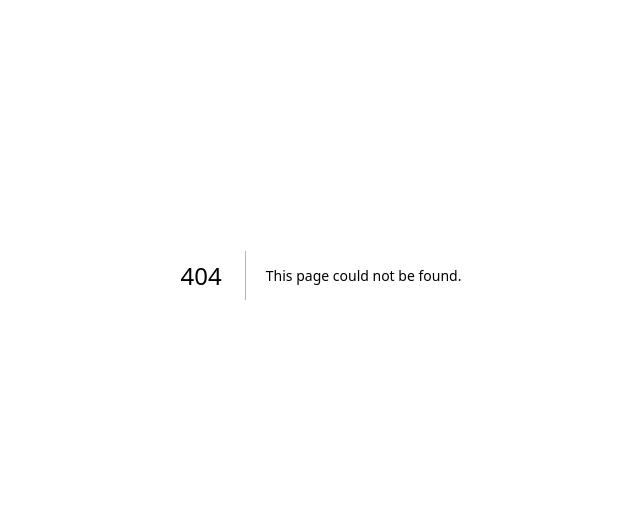
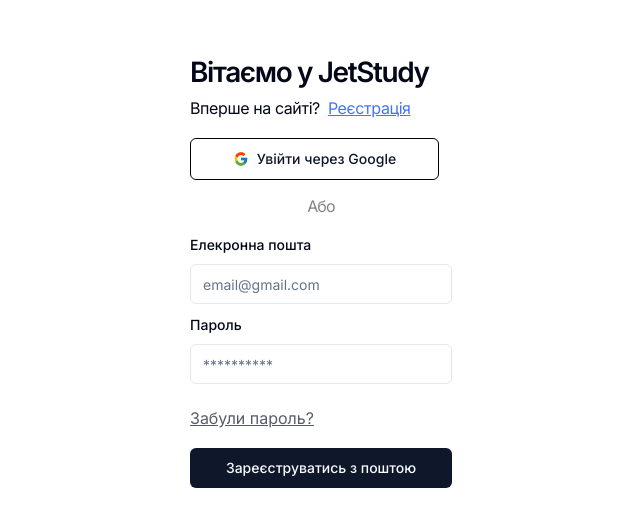
Before and after one commit to MaksymJediOK/jet-study-v2, a Next.js app: page /signin in a window 1280 px wide. Before the commit this address had no page. Shown: the part 125-652 px from the top of the page, without its empty margins (319-959 px from the left). Built offline with nearby package versions, Linux system fonts and the light colour scheme.

Commit message:
feat(auth): signUp and SignIn pages

```diff
--- /dev/null
+++ b/app/(auth)/layout.tsx
@@ -0,0 +1,13 @@
+import React from 'react'
+
+type AuthLayout = {
+  children?: React.ReactNode
+}
+
+export default async function AuthLayout({ children }: AuthLayout) {
+  return (
+    <div className='flex h-screen items-center justify-center'>
+      <div className='container w-[310px] p-6'>{children}</div>
+    </div>
+  )
+}
--- /dev/null
+++ b/app/(auth)/signin/page.tsx
@@ -0,0 +1,32 @@
+import Link from 'next/link'
+import Image from 'next/image'
+import { UserAuthForm } from '@/components/UserAuthForm'
+
+export default function SignInPage() {
+  return (
+    <>
+      <h3 className='w-full scroll-m-10 text-[28px] font-semibold leading-9 tracking-tighter'>
+        Вітаємо у JetStudy
+      </h3>
+      <p className='mt-1 text-base leading-7 tracking-tight'>
+        Вперше на сайті?
+        <Link href='/signup' className='ml-2 text-[#4176F3] underline'>
+          Реєстрація
+        </Link>
+      </p>
+      <button
+        className='mt-4 flex w-[95%] items-center
+      justify-center gap-2 rounded-md
+      border border-black px-4
+      py-2 ring-offset-background transition-colors focus-visible:outline-none'
+      >
+        <Image src='/google.svg' width={16} height={16} alt='google icon' />
+        <span className='text-sm font-medium leading-6 text-[#0F172A] '>Увійти через Google </span>
+      </button>
+      <h4 className='my-3 text-center text-base leading-7 tracking-tighter opacity-50'>Або</h4>
+      <UserAuthForm>
+        <p className='mt-3 leading-7 text-[#0F172A] underline opacity-70'>Забули пароль?</p>
+      </UserAuthForm>
+    </>
+  )
+}
--- /dev/null
+++ b/app/(auth)/signup/page.tsx
@@ -0,0 +1,31 @@
+import Link from 'next/link'
+
+import Image from 'next/image'
+import { UserAuthForm } from '@/components/UserAuthForm'
+
+export default function SignUpPage() {
+  return (
+    <>
+      <h3 className='w-full scroll-m-10 text-[28px] font-semibold leading-9 tracking-tighter'>
+        Вітаємо у JetStudy
+      </h3>
+      <p className='mt-1 text-base leading-7 tracking-tight'>
+        Уже маєте акаунт?
+        <Link href='/signin' className='ml-2 text-[#4176F3] underline'>
+          Увійти
+        </Link>
+      </p>
+      <button
+        className='mt-4 flex w-[95%] items-center
+      justify-center gap-2 rounded-md
+      border border-black px-4
+      py-2 ring-offset-background transition-colors focus-visible:outline-none'
+      >
+        <Image src='/google.svg' width={16} height={16} alt='google icon' />
+        <span className='text-sm font-medium leading-6 text-[#0F172A] '>Зареєструватись з Google </span>
+      </button>
+      <h4 className='my-3 text-center text-base leading-7 tracking-tighter opacity-50'>Або</h4>
+      <UserAuthForm />
+    </>
+  )
+}
--- a/app/(events)/events/layout.tsx
+++ b/app/(events)/events/layout.tsx
@@ -1,9 +1,9 @@
 import React from 'react'
 
-type DashboardLayoutProps = {
+type EventsLayoutProps = {
   children?: React.ReactNode
 }
 
-export default async function DashboardLayout({ children }: DashboardLayoutProps) {
+export default async function EventsLayout({ children }: EventsLayoutProps) {
   return <div className='hello'>{children}</div>
 }
--- /dev/null
+++ b/components/UserAuthForm/UserAuthForm.tsx
@@ -0,0 +1,60 @@
+'use client'
+
+import React from 'react'
+import { useForm } from 'react-hook-form'
+import { zodResolver } from '@hookform/resolvers/zod'
+import { formSchema, UserAuthType } from './formSchema'
+import { Form, FormControl, FormField, FormItem, FormLabel, FormMessage } from '@/components/ui/form'
+import { Input } from '@/components/ui/input'
+import { Button } from '@/components/ui/button'
+
+const UserAuthForm = ({ children }: { children?: React.ReactNode }) => {
+  const onSubmit = (values: UserAuthType) => {}
+  const form = useForm<UserAuthType>({
+    resolver: zodResolver(formSchema),
+    defaultValues: {
+      password: '',
+      email: '',
+    },
+  })
+  return (
+    <Form {...form}>
+      <form onSubmit={form.handleSubmit(onSubmit)} className='my-2 flex flex-col gap-2'>
+        <FormField
+          control={form.control}
+          name='email'
+          render={({ field }) => (
+            <FormItem>
+              <FormLabel>Елекронна пошта</FormLabel>
+              <FormControl>
+                <Input placeholder='email@gmail.com' {...field} />
+              </FormControl>
+              <FormMessage />
+            </FormItem>
+          )}
+        />
+        <FormField
+          control={form.control}
+          name='password'
+          render={({ field }) => (
+            <FormItem>
+              <FormLabel>Пароль</FormLabel>
+              <FormControl>
+                <Input placeholder='**********' type='password' {...field} />
+              </FormControl>
+              <FormMessage />
+            </FormItem>
+          )}
+        />
+        <div>
+          {children ? children : null}
+          <Button type='submit' className='mt-4 h-[40px] w-full leading-6'>
+            Зареєструватись з поштою
+          </Button>
+        </div>
+      </form>
+    </Form>
+  )
+}
+
+export { UserAuthForm }
--- /dev/null
+++ b/components/UserAuthForm/formSchema.ts
@@ -0,0 +1,12 @@
+import { z } from 'zod'
+
+const passwordRegex = /^(?=.*[A-Za-z])(?=.*\d)[A-Za-z\d@$!%*#?&]{8,}$/
+
+export const formSchema = z.object({
+  email: z.string().email('Incorrect email'),
+  password: z.string().refine((value) => passwordRegex.test(value), {
+    message: 'Password must be at least 8 characters long and include both letters and numbers.',
+  }),
+})
+
+export type UserAuthType = z.infer<typeof formSchema>
--- /dev/null
+++ b/components/UserAuthForm/index.ts
@@ -0,0 +1 @@
+export * from './UserAuthForm'
```
Also changed, not shown: public/google.svg (added).
